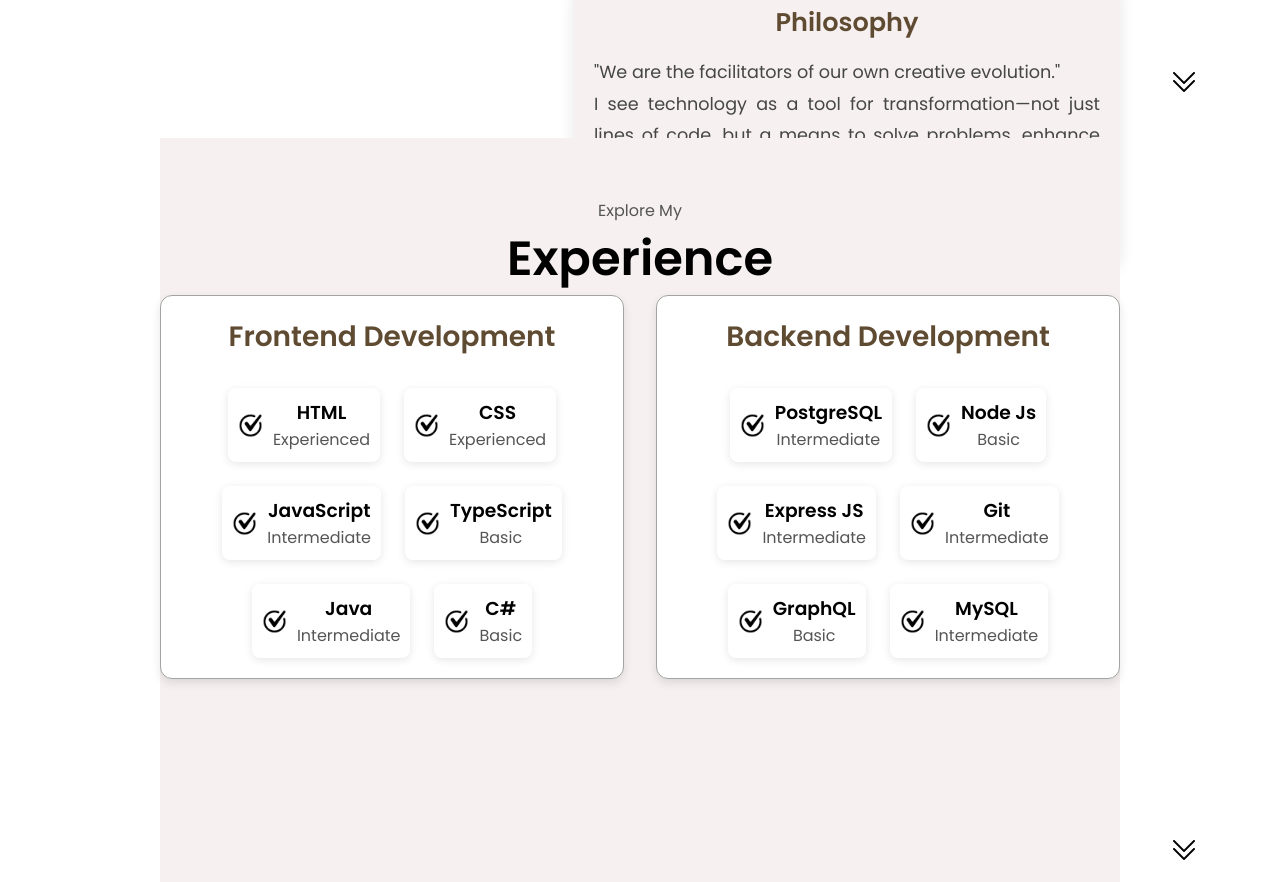
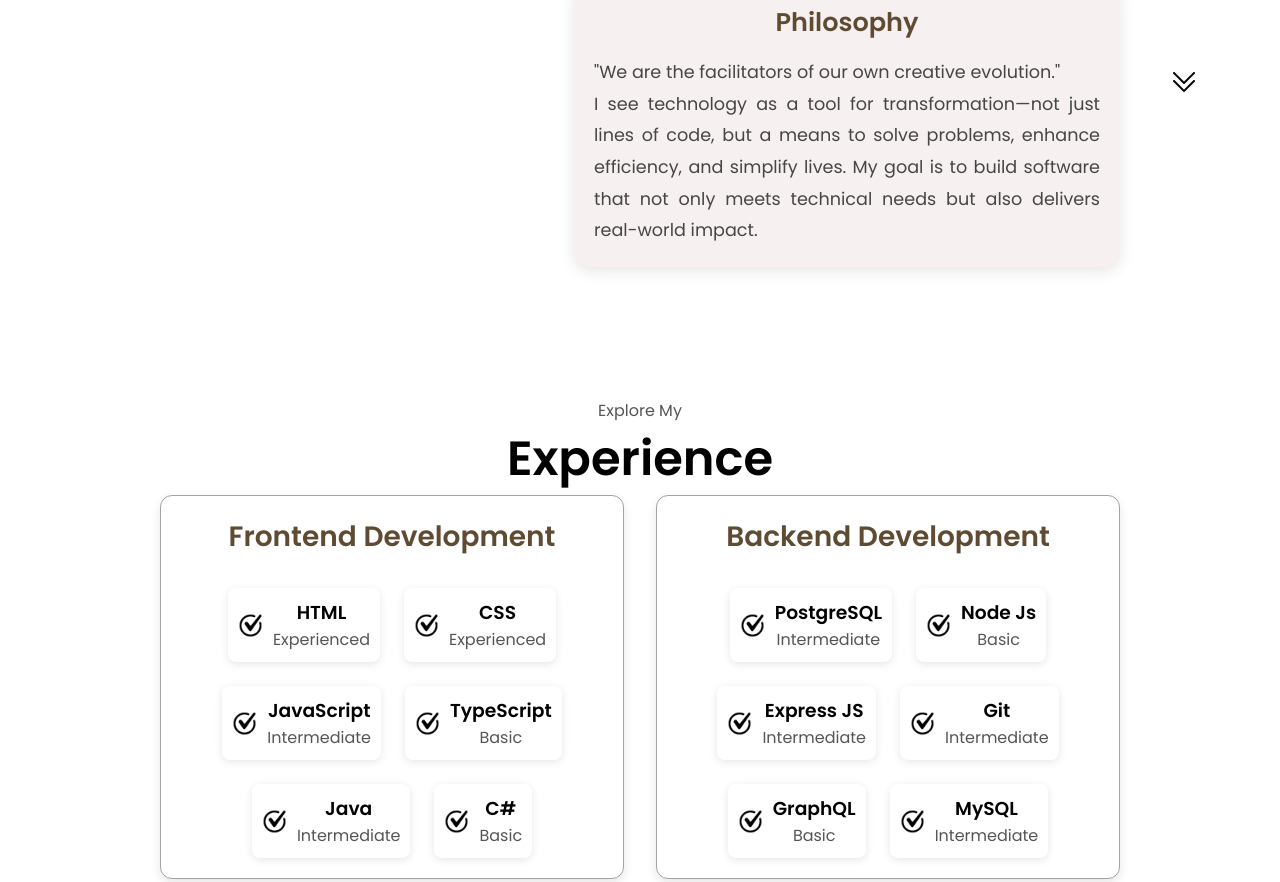
Before and after one commit to 21Tenzin/Tenzin_Thinley_W25Portfolio, a plain HTML site: page index.html in a window 1280 px wide. Shown: the part 1526-2408 px from the top of the page. Drawn offline with Linux system fonts and the light colour scheme.

Commit message:
Finished Portfolio Website

```diff
--- a/style.css
+++ b/style.css
@@ -302,6 +302,7 @@ section {
 
 #about {
     position: relative;
+    margin-bottom: 80px;
 }
 
 .about-containers {
@@ -356,7 +357,7 @@ section {
 #experience {
     position: relative;
     padding: 60px 0;
-    background: #F6F0F0;
+    margin-top: 200px;
 }
 
 .experience-sub-title {
```
